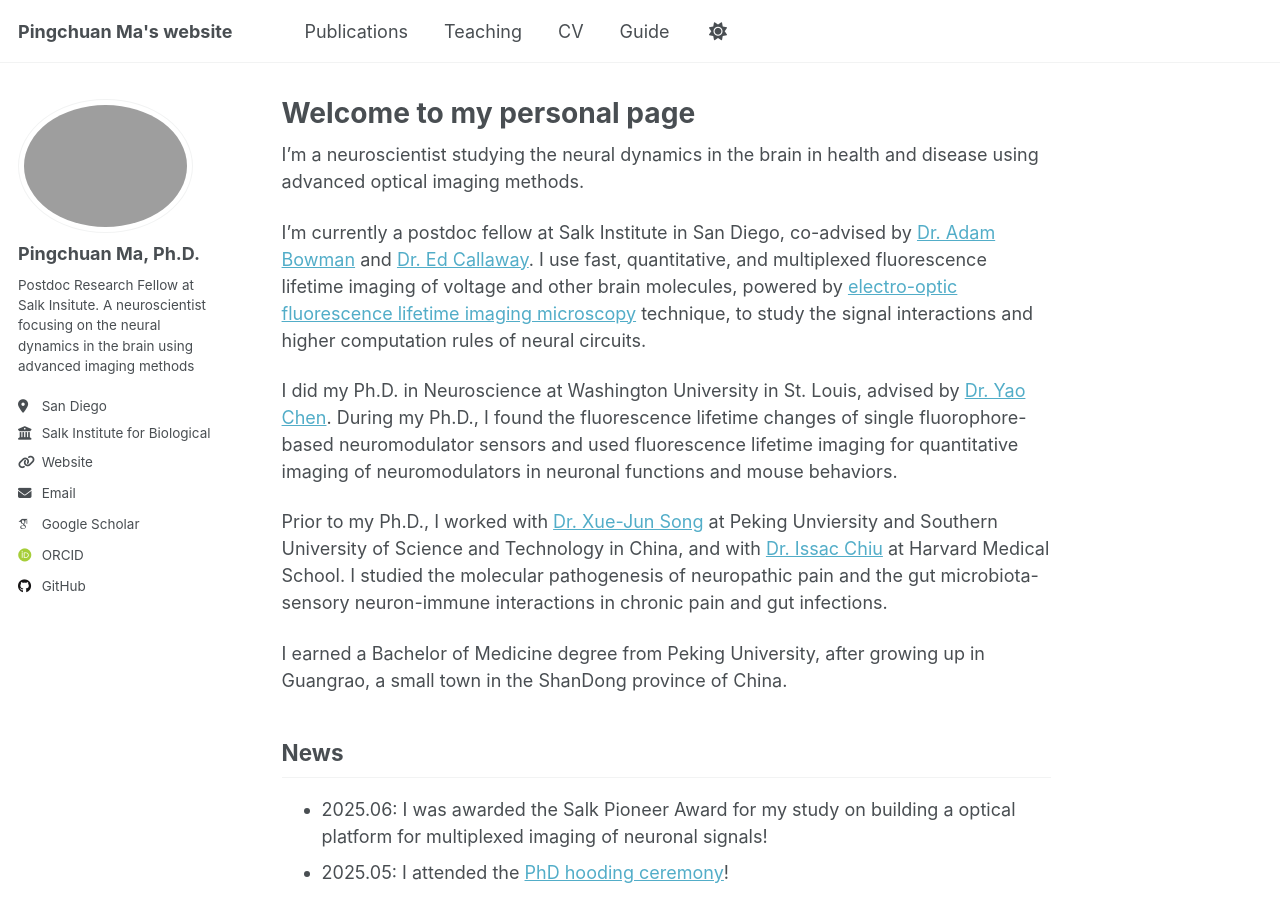
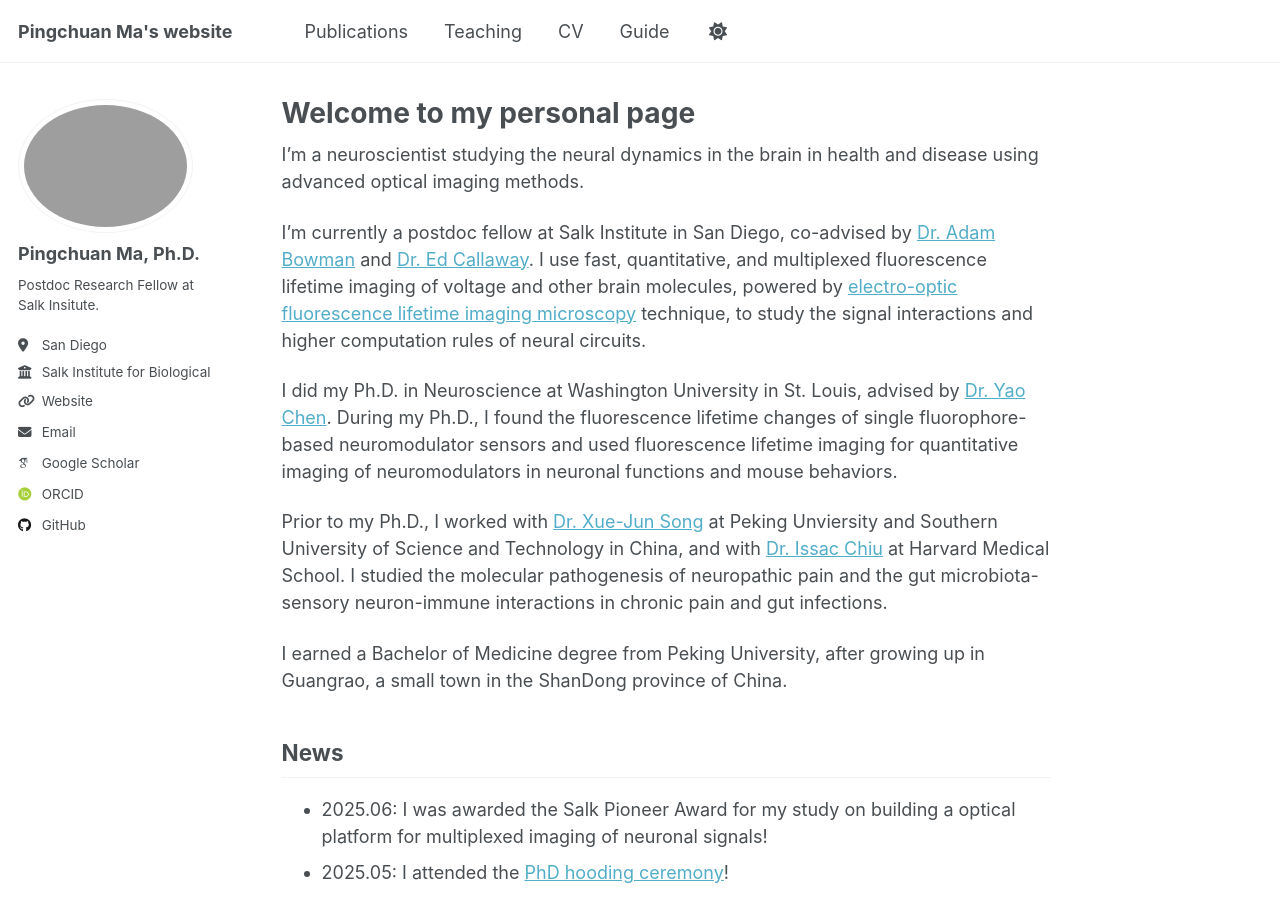
Before and after one commit to pcmaaaaa/pcmaaaaa.github.io, a Jekyll site: the page built from _pages/about.md, in a window 1280 px wide and 900 px high. Built offline with Jekyll 4.4.1, drawn with Linux system fonts in a browser that asks for light colours; some web fonts are replaced; a script that is not in the unit is left out.

Commit message:
Update _config.yml

```diff
--- a/_config.yml
+++ b/_config.yml
@@ -25,7 +25,7 @@ author:
   avatar           : "Pingchuan_MaLowR.png"
   name             : "Pingchuan Ma, Ph.D."
   pronouns         : # example: "she/her"
-  bio              : "Postdoc Research Fellow at Salk Insitute. A neuroscientist focusing on the neural dynamics in the brain using advanced imaging methods"
+  bio              : "Postdoc Research Fellow at Salk Insitute."
   location         : "San Diego"
   employer         : "Salk Institute for Biological Studies"
   uri              : "https://www.salk.edu/" # URL
```
